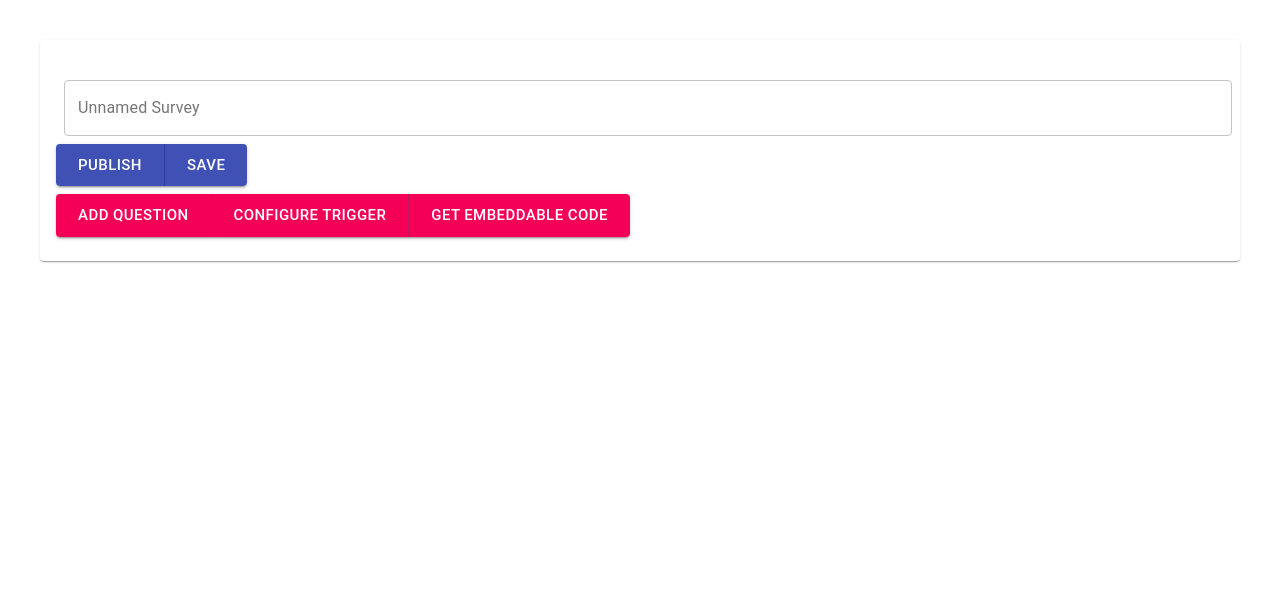
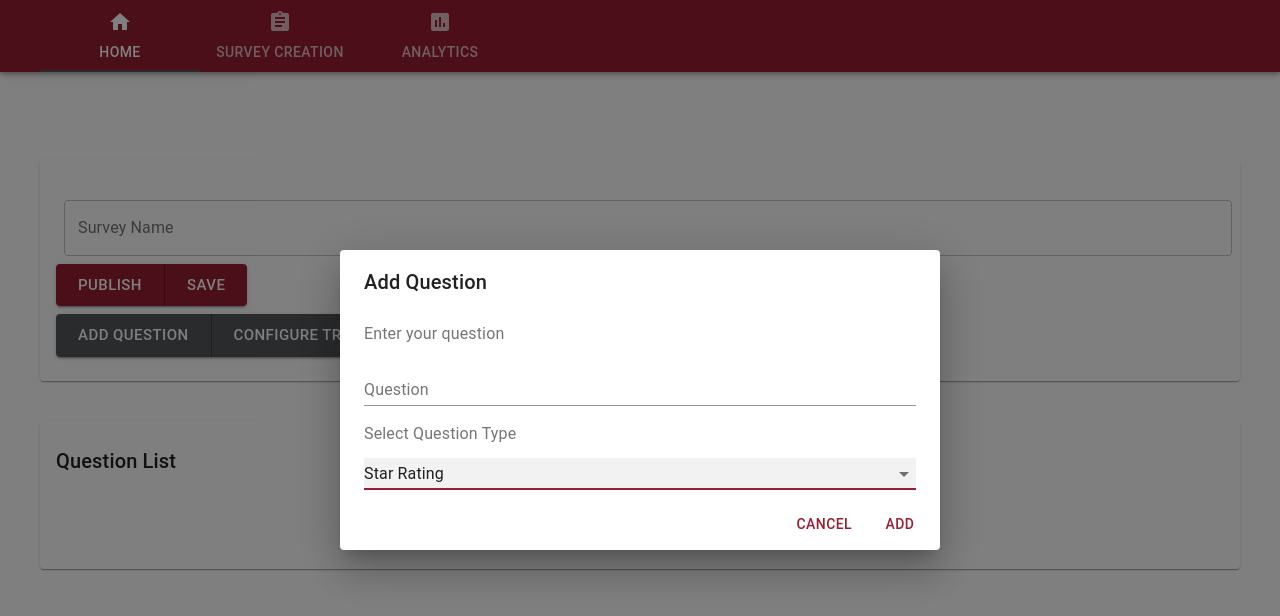
Before and after one commit to kenzobanaag/SurveyMockUp, a React (Create React App) app: page / in a window 1280 px wide. Both pictures are taken after a click on the button "ADD QUESTION". Shown: the top 616 px of the page. Built offline with nearby package versions, Linux system fonts and the light colour scheme.

Commit message:
Added navbar and survey form

```diff
--- a/src/Components/Container/Container.js
+++ b/src/Components/Container/Container.js
@@ -3,12 +3,22 @@
 import React from 'react';
 import NavBar from '../Header/NavBar'
 import SurveyPage from '../Survey/SurveyCreationPage';
+import {createMuiTheme, MuiThemeProvider } from '@material-ui/core/styles'
+
+const theme = createMuiTheme({
+    palette: {
+      primary: {main: '#981E32'},
+      secondary: { main: '#53565A'}
+    },
+  });
 
 const container = () => {
     return(
         <div className="">
-            <NavBar/>
-            <SurveyPage />
+            <MuiThemeProvider theme={theme}>
+                <NavBar/>
+                <SurveyPage />
+            </MuiThemeProvider>
         </div>
     );
 }
--- a/src/Components/Header/NavBar.js
+++ b/src/Components/Header/NavBar.js
@@ -1,11 +1,85 @@
 import React from 'react';
+import PropTypes from 'prop-types';
+import { makeStyles } from '@material-ui/core/styles';
+import AppBar from '@material-ui/core/AppBar';
+import Tabs from '@material-ui/core/Tabs';
+import Tab from '@material-ui/core/Tab';
+import HomeIcon from '@material-ui/icons/Home';
+import SurveyIcon from '@material-ui/icons/Assignment';
+import AnalyticsIcon from '@material-ui/icons/Assessment';
+import Typography from '@material-ui/core/Typography';
+import Box from '@material-ui/core/Box';
 
-const navBar = () => {
-    return(
-    <div className="">
+function TabPanel(props) {
+  const { children, value, index, ...other } = props;
 
-    </div>
-    );
+  return (
+    <Typography
+      component="div"
+      role="tabpanel"
+      hidden={value !== index}
+      id={`scrollable-force-tabpanel-${index}`}
+      aria-labelledby={`scrollable-force-tab-${index}`}
+      {...other}
+    >
+      <Box p={3}>{children}</Box>
+    </Typography>
+  );
 }
 
-export default navBar;
+TabPanel.propTypes = {
+  children: PropTypes.node,
+  index: PropTypes.any.isRequired,
+  value: PropTypes.any.isRequired,
+};
+
+function a11yProps(index) {
+  return {
+    id: `scrollable-force-tab-${index}`,
+    'aria-controls': `scrollable-force-tabpanel-${index}`,
+  };
+}
+
+const useStyles = makeStyles(theme => ({
+  root: {
+    flexGrow: 1,
+    width: '100%',
+    backgroundColor: theme.palette.primary.paper,
+  },
+}));
+
+export default function ScrollableTabsButtonForce() {
+  const classes = useStyles();
+  const [value, setValue] = React.useState(0);
+
+  const handleChange = (event, newValue) => {
+    setValue(newValue);
+  };
+
+  return (
+    <div className={classes.root}>
+      <AppBar position="static" color="primary">
+        <Tabs
+          value={value}
+          onChange={handleChange}
+          variant="scrollable"
+          scrollButtons="on"
+          aria-label="scrollable force tabs example"
+        >
+          <Tab label="Home" icon={<HomeIcon />} {...a11yProps(0)} />
+          <Tab label="Survey Creation" icon={<SurveyIcon />} {...a11yProps(1)} />
+          <Tab label="Analytics" icon={<AnalyticsIcon />} {...a11yProps(2)} />
+        </Tabs>
+      </AppBar>
+      <TabPanel value={value} index={0}>
+
+      </TabPanel>
+      <TabPanel value={value} index={1}>
+
+      </TabPanel>
+      <TabPanel value={value} index={2}>
+
+      </TabPanel>
+    </div>
+  );
+}
--- /dev/null
+++ b/src/Components/Modal/ModalTest.js
@@ -0,0 +1,93 @@
+/* This creates and displays an add question dialog
+   The dialog will take in a question string
+   and a question type
+   in the future it should also accept questionOptions
+   for like multiple choice or extra text
+*/
+
+/*
+    TODO: Dynamically enter menu items
+          Margin in between texts
+          Get the question text and type value to the parent
+*/
+
+import React from 'react'
+import Button from '@material-ui/core/Button';
+import TextField from '@material-ui/core/TextField';
+import Dialog from '@material-ui/core/Dialog';
+import DialogActions from '@material-ui/core/DialogActions';
+import DialogContent from '@material-ui/core/DialogContent';
+import DialogContentText from '@material-ui/core/DialogContentText';
+import DialogTitle from '@material-ui/core/DialogTitle';
+import PropTypes from 'prop-types';
+import Select from '@material-ui/core/Select';
+import MenuItem from '@material-ui/core/MenuItem';
+
+export default function AddQuestionDialog(props) {
+    const { open, onClose } = props
+
+    const handleClose = () => {
+        onClose();
+    };
+
+    const handleAdd = () => {
+        var qText = document.getElementById("question_text").value;
+        var qType = document.getElementById("question_type").value;
+        console.log(qText);
+        console.log(qType);
+        onClose();
+    }
+
+    return (
+        <div className="">
+            <Dialog open={open} onClose={handleClose} aria-labelledby="form-dialog-title"
+                fullWidth>
+                <DialogTitle id="form-dialog-title">Add Question</DialogTitle>
+                <DialogContent >
+                    <DialogContentText >
+                        Enter your question
+                    </DialogContentText>
+                    <TextField
+                        autoFocus
+                        id="question_text"
+                        label="Question"
+                        type="text"
+                        fullWidth
+                        //defaultValue="This is a test"
+                    />
+                    </DialogContent>
+                    <DialogContent >
+                    <DialogContentText>
+                        Select Question Type
+                    </DialogContentText>
+                    <Select
+                        fullWidth
+                        autoFocus
+                        value="star-rating"
+                        inputProps={{
+                            name: 'question_type',
+                            id: 'question_type',
+                        }}>
+                        <MenuItem value="star-rating">Star Rating</MenuItem>
+                        <MenuItem value="multiple-choice">Multiple Choice</MenuItem>
+                        <MenuItem value="comments-box">Comments Box</MenuItem>
+                    </Select>
+                    </DialogContent>
+                <DialogActions>
+                    <Button onClick={handleClose} color="primary">
+                        Cancel
+          </Button>
+                    <Button onClick={handleAdd} color="primary">
+                        Add
+          </Button>
+                </DialogActions>
+            </Dialog>
+        </div>
+    );
+}
+
+//not sure if this is needed
+AddQuestionDialog.propTypes = {
+    onClose: PropTypes.func.isRequired,
+    open: PropTypes.bool.isRequired,
+};
--- a/src/Components/Survey/SurveyActions.js
+++ b/src/Components/Survey/SurveyActions.js
@@ -1,8 +1,21 @@
+/* Contains all the buttons with all the functionality
+This might be a beefy js file if we decide to put all of
+the button handlers here. */
+
+/*
+  TODO: Practice on passing in handlers.
+        Remove button group, put spacing(1)
+        Check to see if grid is needed
+        Add configure trigger dialog
+        Add embeddable code dialog
+*/
+
 
 import React from 'react';
+import DialogTest from '../Modal/ModalTest';
 import { makeStyles } from '@material-ui/core/styles';
 import Paper from '@material-ui/core/Paper';
-import Typography from '@material-ui/core/Typography';
+//import Typography from '@material-ui/core/Typography';
 import TextField from '@material-ui/core/TextField';
 import Grid from '@material-ui/core/Grid';
 import Button from '@material-ui/core/Button';
@@ -19,8 +32,19 @@ const useStyles = makeStyles(theme => ({
   },
 }));
 
-export default function SurveyActions() {
+export default function SurveyActions(props) {
+
   const classes = useStyles();
+
+  const [open, setOpen] = React.useState(false);
+
+  const handleClickOpen = () => {
+    setOpen(true);
+  };
+
+  const handleClose = value => {
+    setOpen(false);
+  };
 
   return (
     <Paper className={classes.root}>
@@ -28,13 +52,12 @@ export default function SurveyActions() {
         <TextField
           id="surveyName"
           className={classes.textField}
-          label="Unnamed Survey"
+          label="Survey Name"
           margin="normal"
           variant="outlined"
           fullWidth
         />
       </div>
-
       <Grid container spacing={1} direction="column" alignItems="flex-start">
         <Grid item>
           <ButtonGroup
@@ -54,7 +77,11 @@ export default function SurveyActions() {
             size="large"
             aria-label="full width contained secondary button group"
           >
-            <Button>Add Question</Button>
+            <Button
+            onClick={handleClickOpen}
+            >Add Question
+            </Button>
+            <DialogTest open={open} onClose={handleClose}/>
             <Button>Configure Trigger</Button>
             <Button>Get Embeddable Code</Button>
           </ButtonGroup>
--- a/src/Components/Survey/SurveyCreationPage.js
+++ b/src/Components/Survey/SurveyCreationPage.js
@@ -3,8 +3,13 @@
     We could use this class to manipulate and show new or existing
     survey items.
 */
+
+/*
+    TODO: Finish Survey Actions and QuestionDialog first
+          Do survey form
+*/
 import React, {Component} from 'react';
-import SurveyComponents from './SurveyActions';
+import SurveyActions from './SurveyActions';
 import SurveyForm from './SurveyForm';
 
 class SurveyPage extends Component {
@@ -17,7 +22,14 @@ class SurveyPage extends Component {
                 surveyTitle: '',
                 surveyDescription: ''
             }
-        ]
+        ],
+        //mocking question types
+        questionTypes : [
+            {type: 'star-rating'},
+            {type: 'multiple-choice'},
+            {type: 'comments-box'}
+        ],
+        questions: []
     }
 
     /*
@@ -30,8 +42,10 @@ class SurveyPage extends Component {
     render() {
         return(
             <div className="">
-                <SurveyComponents/>
-                <SurveyForm/>
+                <SurveyActions
+                types={this.state.questionTypes}/>
+                <SurveyForm
+                questions={this.state.questions}/>
             </div>
         );
     }
--- a/src/Components/Survey/SurveyForm.js
+++ b/src/Components/Survey/SurveyForm.js
@@ -1,14 +1,66 @@
 /* This will handle accepting all the stuff from the modal and outputting
 it to the survey page in a form of a survey.
 Accept props to fill up the survey */
+
+/*
+    TODO: Create or mock question list
+    Item mock should look like below
+    | Icon  | Question #       | Edit      |
+    | Icon  | Question Text    | Button    |
+    Potentially get all the information after adding question
+*/
 import React from 'react';
 
-const surveyForm = (props) => {
+import Paper from '@material-ui/core/Paper';
+import List from '@material-ui/core/List';
+import Grid from '@material-ui/core/Grid';
+import Typography from '@material-ui/core/Typography';
+import QuestionList from './SurveyQuestionList';
+import { makeStyles } from '@material-ui/core/styles';
+
+
+const useStyles = makeStyles(theme => ({
+    root: {
+      padding: theme.spacing(3, 2),
+      margin: theme.spacing(5),
+      minHeight: "100px"
+    },
+    title: {
+        //margin: theme.spacing(4, 0, 2),
+        textAlign: 'left'
+      },
+  }));
+
+  //array should be state, so when state is updated, everything is rerendered
+  function generateQuestionArray(questionArray) {
+      if(questionArray.length > 0)
+      return questionArray.map(element => <QuestionList
+        question={element.questionText}
+        number={element.questionNumber}/>);
+  }
+
+export default function SurveyForm(props) {
+
+    const classes = useStyles();
+    const [dense, setDense] = React.useState(false);
+    const questions = props.questions
+
     return(
         <div className="">
-
+            <Paper className={classes.root}>
+            <Grid item xs={12} md={6}>
+          <Typography variant="h6" className={classes.title}>
+            Question List
+          </Typography>
+          <div className={classes.demo}>
+            <List dense={dense}>
+              {
+              generateQuestionArray(questions)
+              }
+            </List>
+          </div>
+        </Grid>
+            </Paper>
         </div>
     );
 }
-
-export default surveyForm;
--- /dev/null
+++ b/src/Components/Survey/SurveyQuestionList.js
@@ -0,0 +1,38 @@
+import React from 'react';
+import StarIcon from '@material-ui/icons/Star';
+import Avatar from '@material-ui/core/Avatar';
+import IconButton from '@material-ui/core/IconButton';
+import EditIcon from '@material-ui/icons/Edit';
+import DeleteIcon from '@material-ui/icons/Delete'
+import ListItemSecondaryAction from '@material-ui/core/ListItemSecondaryAction';
+import ListItemText from '@material-ui/core/ListItemText'
+import ListItemAvatar from '@material-ui/core/ListItemAvatar';
+import ListItem from '@material-ui/core/ListItem';
+
+const surveyQuestionList = (props) =>{
+    return (
+        <div className="">
+            <ListItem>
+                <ListItemAvatar>
+                    <Avatar >
+                        <StarIcon />
+                    </Avatar>
+                </ListItemAvatar>
+                <ListItemText
+                    primary={props.question}
+                    secondary={"Question #" + props.number}
+                />
+                <ListItemSecondaryAction>
+                    <IconButton edge="end" aria-label="delete">
+                        <DeleteIcon />
+                    </IconButton>
+                    <IconButton edge="end" aria-label="delete">
+                        <EditIcon />
+                    </IconButton>
+                </ListItemSecondaryAction>
+            </ListItem>
+        </div>
+    );
+}
+
+export default surveyQuestionList;
```
